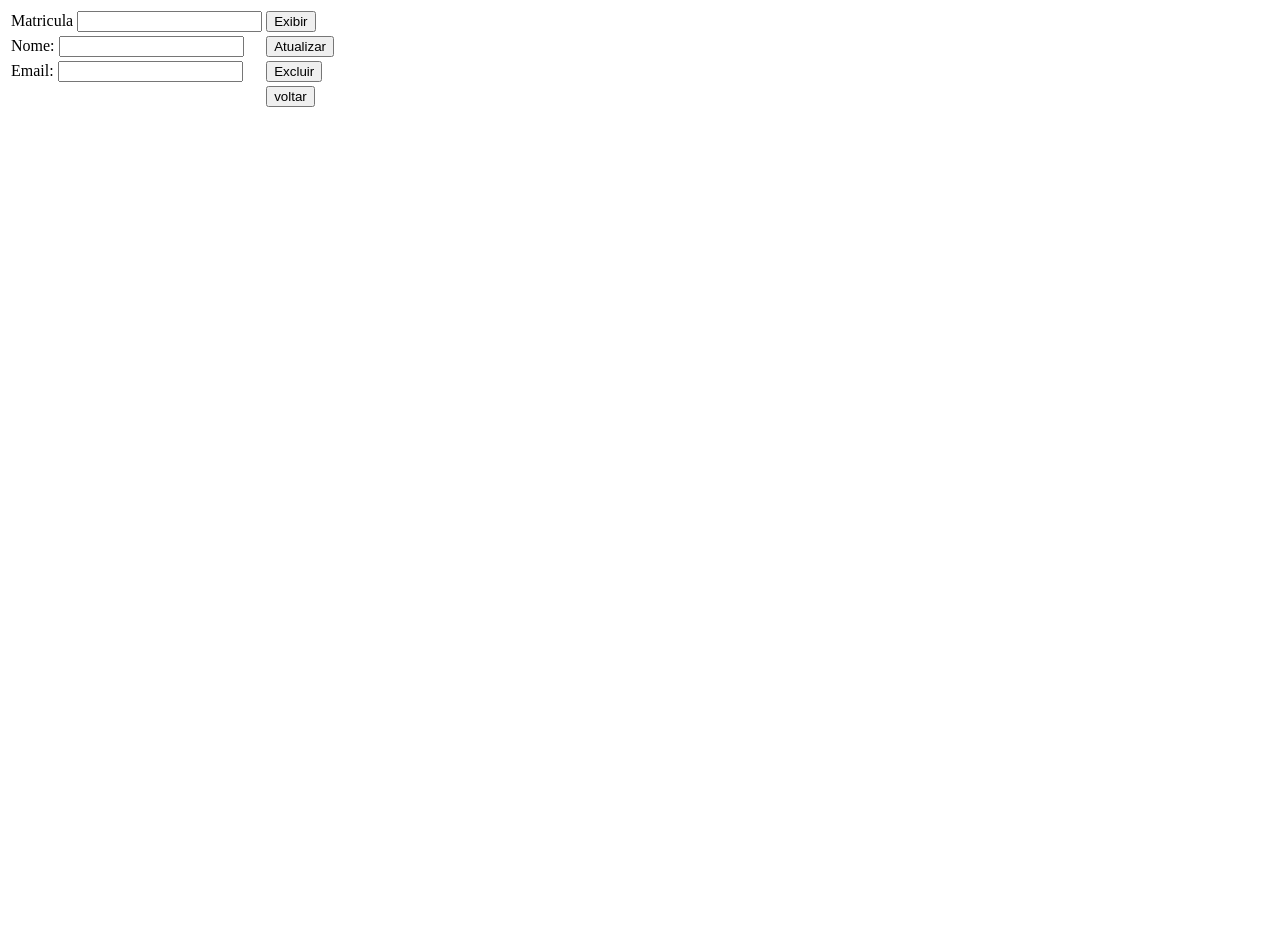
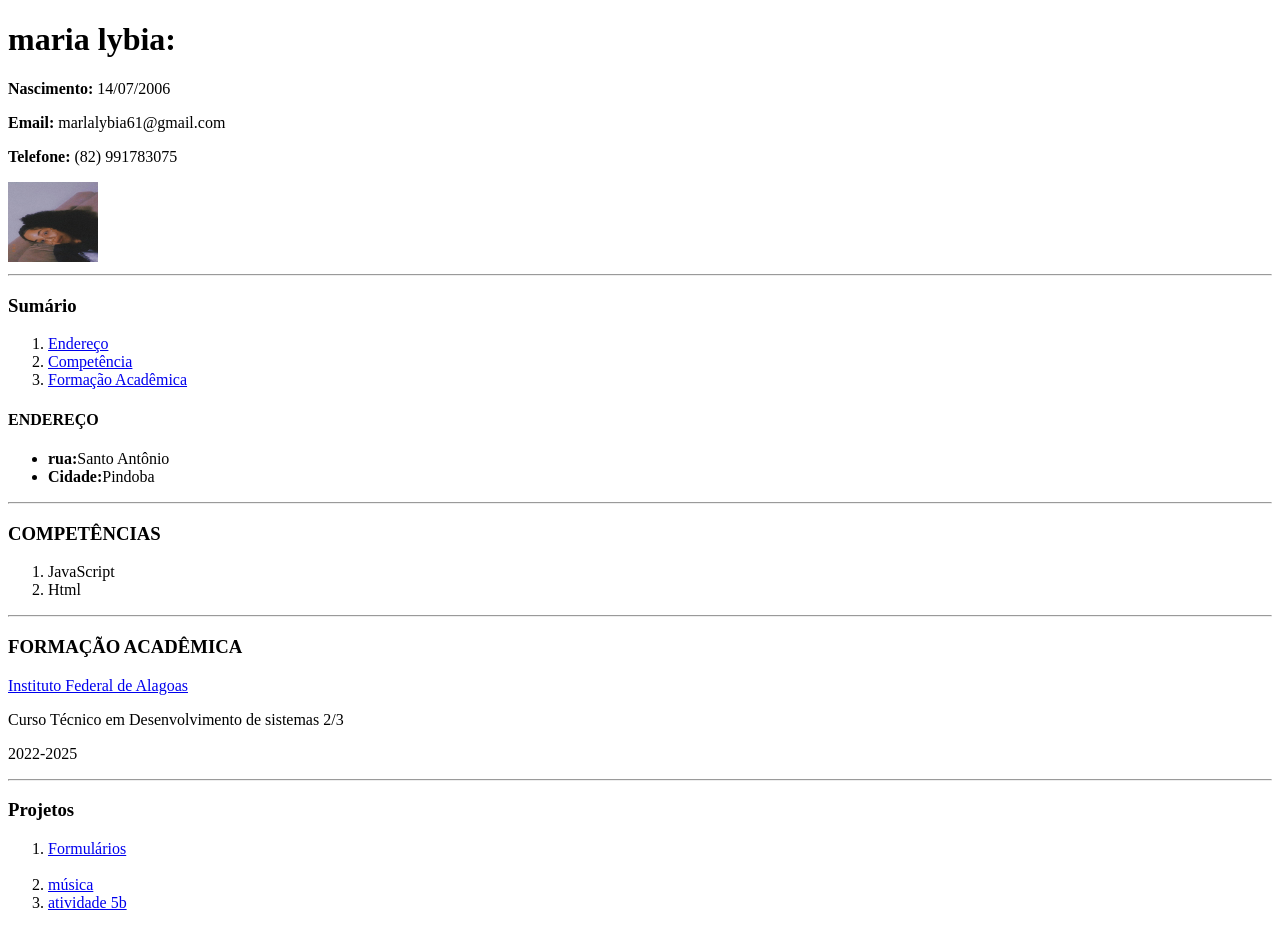
Before and after one commit to Lybia072006/Lybia072006.github.io, a plain HTML site: page index.html in a window 1280 px wide. Before the commit the page ends 800 px from the top, so only its background shows below. Drawn offline with Linux system fonts and the light colour scheme.

Commit message:
Update index.html

```diff
--- a/index.html
+++ b/index.html
@@ -1,44 +1,60 @@
 <!DOCTYPE html>
 <html>
+
 <head>
-  <link rel="stylesheet" type="text/css" href="styles.css">
+    <title> Meu Currículo </title>
 </head>
 
 <body>
-  <table border="0">
-<tr>
-<td>
-<label class="text-label">Matricula</label>
-<input type="text" class="text-input" id="txtMatricula">
-</td>
-<td>
-  <button class="button">Exibir</button>
-</td>
-</tr>
-<tr>
-  <td><label class="text-label">Nome:</label>
-<input type="text" class="text-input" id="txtNome">
-</td>
-<td><button class="button">Atualizar</button>
-</td>
-</tr>
-<tr>
-  <td>
-  <label class="text-label">Email:</label>
-  <input type="text" class="text-input" id="txtEmail">
-</td>
-<td>
-  <button class="button">Excluir</button>
-</td>
-</tr>
-<tr>
-  <td></td>
-  <td><button class="button">voltar</button></td>
-</tr>
-  <td></td>
+  <h1>maria lybia:</h1>
+  <p> <strong> Nascimento:</strong> 14/07/2006</p>
+  <p> <strong> Email:</strong> marlalybia61@gmail.com </p>
+  <p> <strong>Telefone:</strong> (82) 991783075</p>
 
-    </div>
-  </div>
-</table>
+  <p></p>
+  <img src="WhatsApp Image 2023-07-25 at 15.53.24.jpeg"
+  width="90" height="80">
+
+  <hr>
+<h3><strong>Sumário</strong></h3>
+<ol>
+    <li><a href="Endereço">Endereço</a></li>
+    <li><a href="Competência">Competência</a></li>
+    <li><a href="Formação Acadêmina">Formação Acadêmica</a></li>
+</ol>
+
+  <h4> ENDEREÇO</h4>
+  <ul>
+    <li><strong>rua:</strong>Santo Antônio</li>
+    <li><strong>Cidade:</strong>Pindoba</li>
+
+  </ul>
+
+<hr>
+ <h3>COMPETÊNCIAS</h3>
+ <ol>
+  <li> JavaScript</li>
+  <li> Html</li>
+ </ol>
+
+<hr>
+
+ <h3> FORMAÇÃO ACADÊMICA</h3>
+<a href="http://www.ifal.edu.br">Instituto Federal de Alagoas</a>
+<p>Curso Técnico em Desenvolvimento de sistemas 2/3</p>
+<p>2022-2025</p>
+
+    <hr>
+<h3> Projetos</h3>
+
+    <ol>
+        <li><a href= "./forms.html"> Formulários</a></li>
+        <br>
+        <li><a href= "./musica.html"> música</a></li>
+          <li><a href= "https://cadrasto-alunos.silvalybia.repl.co"> atividade 5b</a></li>
+
+    </ol>
+
+
 </body>
 </html>
```
